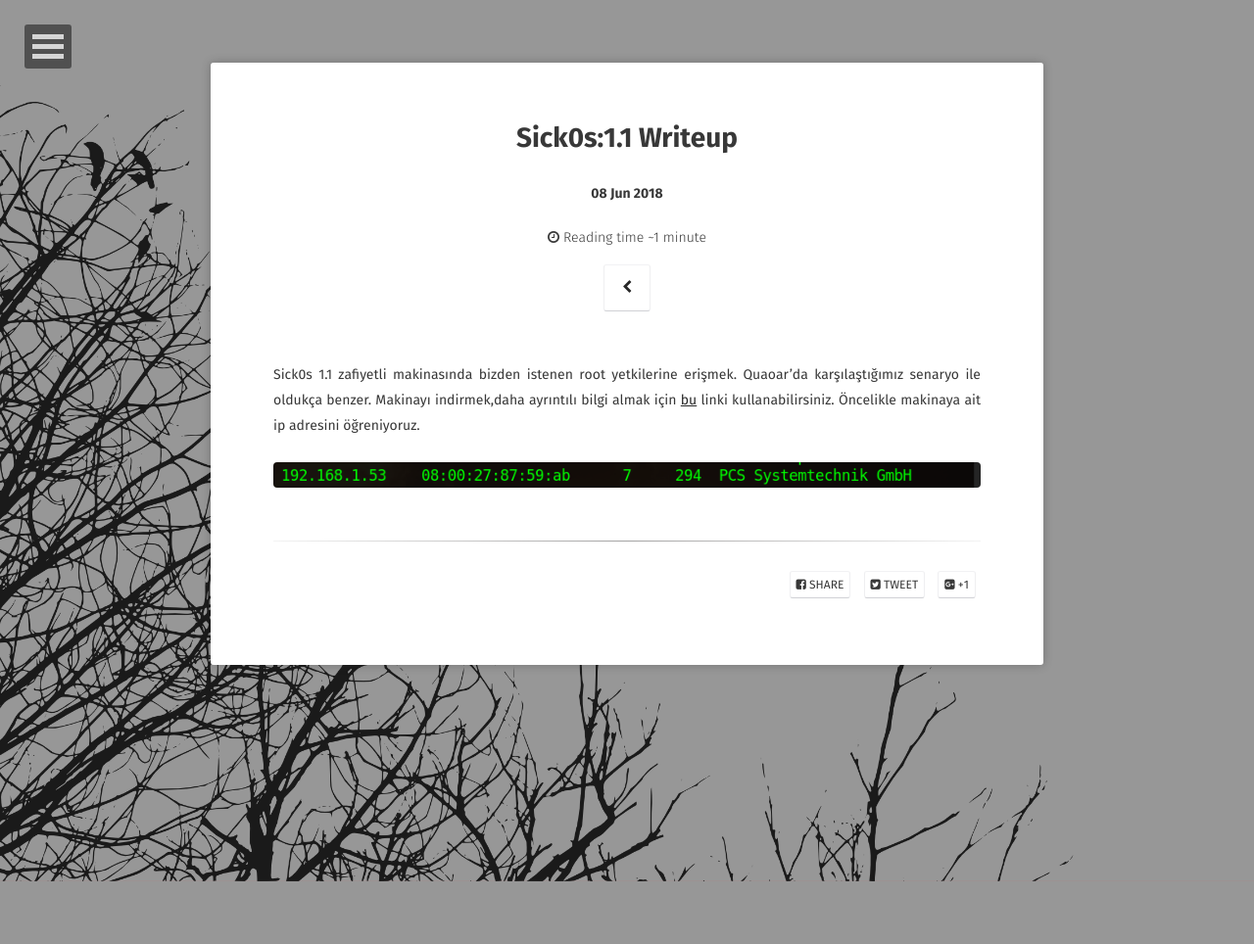
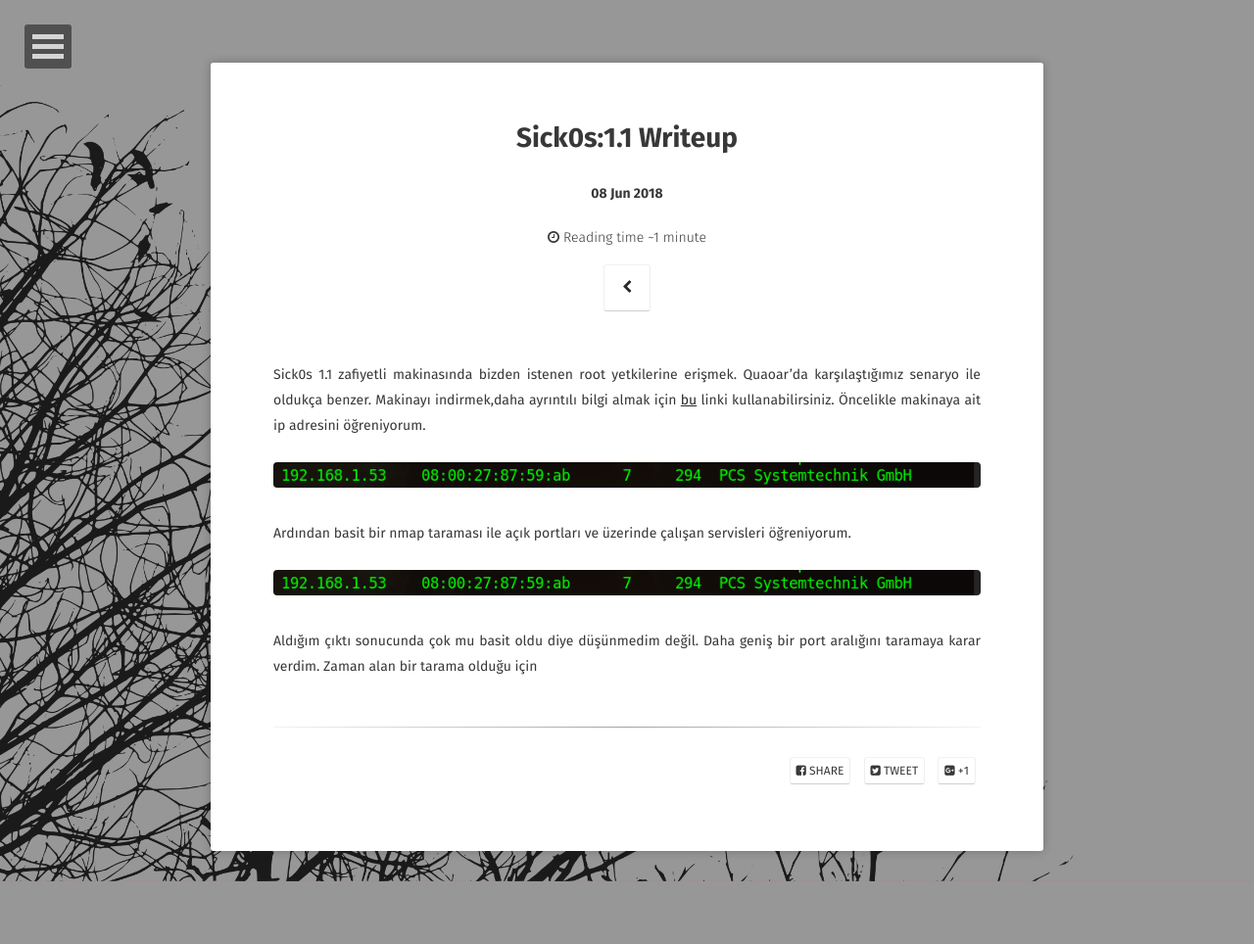
Before and after one commit to burcudemiralp/burcudemiralp.github.io, a Jekyll site: the page built from _posts/2018-06-08-Sick0s:1.1-Writeup.md, in a window 1280 px wide. Shown: the whole page at 98% size. Built offline with Jekyll 4.4.1, drawn with Linux system fonts in a browser that asks for light colours; some web fonts are replaced.

Commit message:
Update 2018-06-08-Sick0s:1.1-Writeup.md

```diff
--- a/_posts/2018-06-08-Sick0s:1.1-Writeup.md
+++ b/_posts/2018-06-08-Sick0s:1.1-Writeup.md
@@ -7,7 +7,13 @@ comments: false
 ---
 Sick0s 1.1 zafiyetli makinasında bizden istenen root yetkilerine erişmek. Quaoar'da karşılaştığımız senaryo ile oldukça benzer.
 Makinayı indirmek,daha ayrıntılı bilgi almak için [bu](https://www.vulnhub.com/entry/sickos-11,132/) linki kullanabilirsiniz.
-Öncelikle makinaya ait ip adresini öğreniyoruz.
+Öncelikle makinaya ait ip adresini öğreniyorum.
 <figure >
     <img src="/assets/img/sickos/sickosip.png">
 </figure>
+Ardından basit bir nmap taraması ile açık portları ve üzerinde çalışan servisleri öğreniyorum.
+<figure >
+    <img src="/assets/img/sickos/sickosip.png">
+</figure>
+Aldığım çıktı sonucunda çok mu basit oldu diye düşünmedim değil. Daha geniş bir port aralığını taramaya karar verdim.
+Zaman alan bir tarama olduğu için
```
